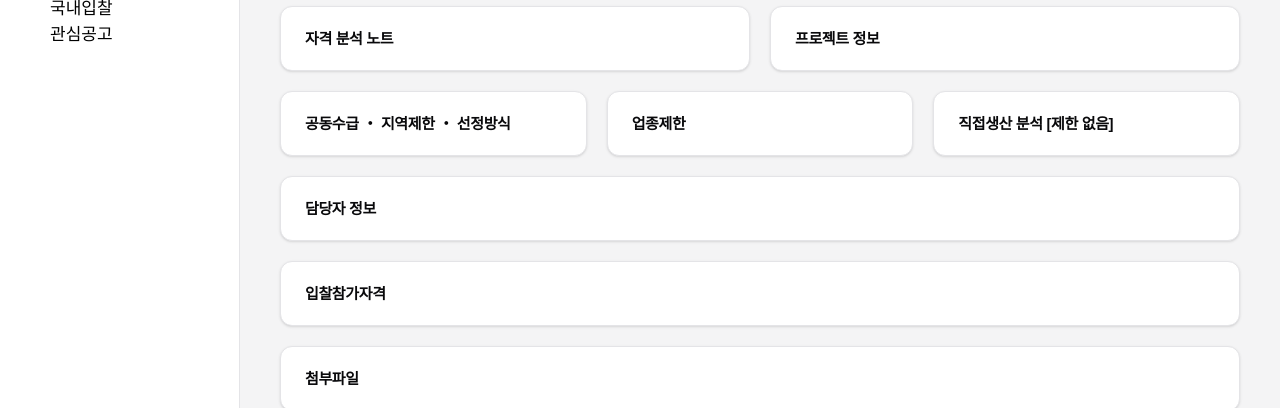
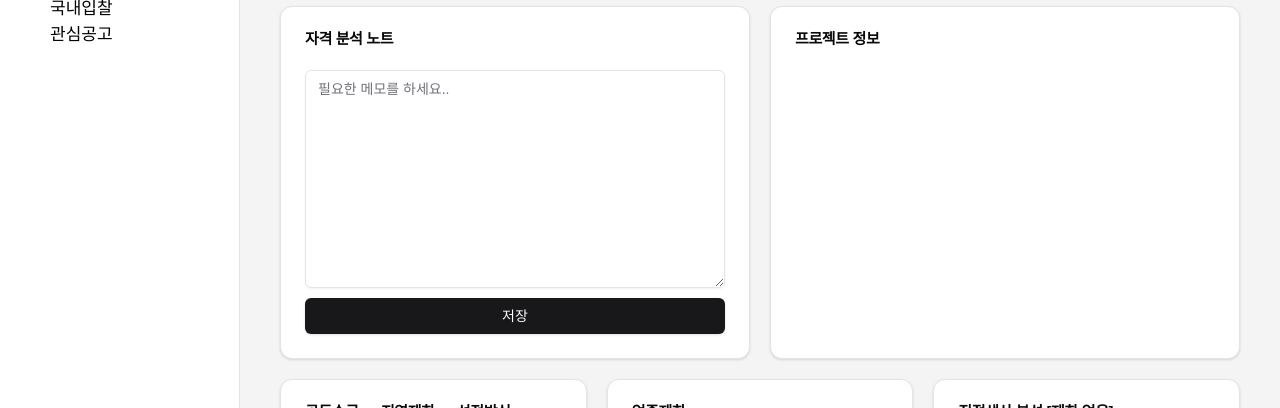
Before and after one commit to hckang80/nextjs-beginner-task, a Next.js app: page /dashboard/rfp/1 in a window 1280 px wide. Shown: the part 185-593 px from the top of the page. Built offline with nearby package versions, Linux system fonts and the light colour scheme.

Commit message:
feat: 메모 전송 기능 추가

```diff
--- a/app/dashboard/rfp/[id]/page.tsx
+++ b/app/dashboard/rfp/[id]/page.tsx
@@ -1,12 +1,13 @@
 "use client";
 
 import { Button } from "@/components/ui/button";
-import { Card, CardHeader, CardTitle } from "@/components/ui/card";
+import { Card, CardContent, CardHeader, CardTitle } from "@/components/ui/card";
+import { Textarea } from "@/components/ui/textarea";
 import { useToast } from "@/hooks/use-toast";
 import { AnnouncementContext, getProducts, MY_FAVORITES } from "@/lib";
 import { Star } from "lucide-react";
 import { useParams } from "next/navigation";
-import { useState, useEffect } from "react";
+import React, { useState, useEffect } from "react";
 
 export default function RfpDetail() {
   const { id } = useParams<{ id: string }>();
@@ -80,6 +81,9 @@ export default function RfpDetail() {
             <CardHeader>
               <CardTitle>자격 분석 노트</CardTitle>
             </CardHeader>
+            <CardContent>
+              <NoteTextarea />
+            </CardContent>
           </Card>
           <Card className="grow basis-full">
             <CardHeader>
@@ -127,3 +131,29 @@ export default function RfpDetail() {
     </div>
   );
 }
+
+export function NoteTextarea() {
+  const [noteValue, setNoteValue] = useState("");
+  const { toast } = useToast();
+
+  const saveNoteValue = (event: React.FormEvent<HTMLFormElement>) => {
+    event.preventDefault();
+
+    toast({
+      title: "You submitted the following values:",
+      description: noteValue,
+    });
+  };
+
+  return (
+    <form onSubmit={saveNoteValue}>
+      <Textarea
+        placeholder="필요한 메모를 하세요.."
+        rows={10}
+        value={noteValue}
+        onChange={(event) => setNoteValue(event.currentTarget.value)}
+      />
+      <Button className="w-full mt-[10px]">저장</Button>
+    </form>
+  );
+}
```
